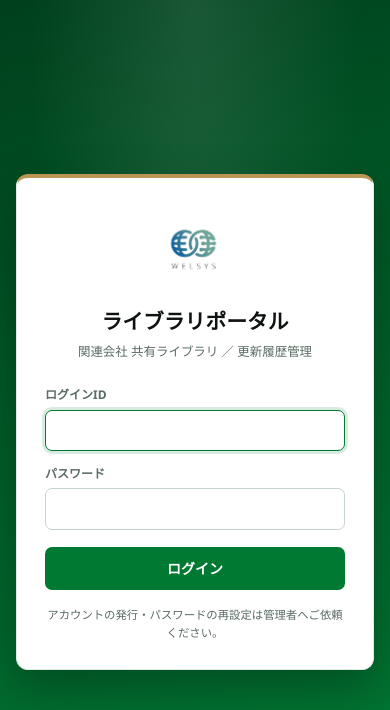
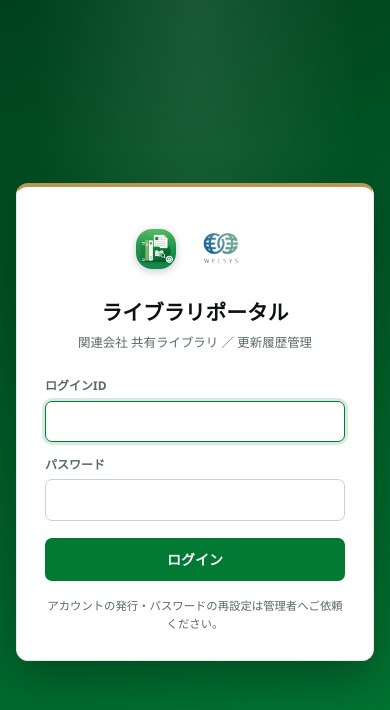
Before and after one commit to tatsuyahanada-eng/MusicLyrics, a PHP site: page /login.php in a window 390 px wide. Shown: the top 710 px of the page. Run offline with PHP 8.4, Linux system fonts and the light colour scheme.

Commit message:
Adopt the new PWA icon in-page, and give the row toggle a bouncier reveal
Replace the previous logo-derived PWA icons with the dedicated app icon the
user supplied, and show it inside the app itself, not just as a home-screen
tile:

- assets/app-icon-source.png is the master; icon-192/512/maskable-512,
  favicon-32/16 and a page-display copy (app-icon.png) are generated from it
- Header (index.php, settings.php, preview.html) and every auth-style screen
  (login, setup, offline) now show this app icon next to the existing WELSYS
  logo, in a light .lp-title-icons / .lp-auth-icons pairing that also holds up
  at phone widths
- manifest.webmanifest, apple-touch-icon links and the service worker's
  precache list point at the new files; every asset and icon reference is
  versioned to ?v=5 so installed PWAs actually pick up the new icon instead of
  serving the old cached one under the same filename

Re-checked the row-open effect per the request to look at it again, and made
it a bit more deliberate:
- The row itself lifts 2px with a back-easing bounce on open (plain ease back
  down on close, verified against the settled 180° chevron matrix and
  transform values via computed style, not just visually)
- The chevron rotation now overshoots past 180° before settling — measured via
  getComputedStyle sampling through the transition (peaks past 197° around
  250ms into a 550ms animation) instead of a flat linear turn
- Update-history entries cascade in with a per-item stagger (CSS custom
  property --i set from JS, capped at 8) rather than all appearing at once,
  each with its own small dot pop-in
- A gold-to-green underline draws in beneath "更新履歴" after the panel starts
  opening, timed to land after the cascade begins
- All of this stays governed by the existing prefers-reduced-motion override

Verified in a real browser against MariaDB: icon count and favicon/manifest
links on every page, computed transform/shadow values at rest and mid-toggle,
per-item stagger values, overshoot timing samples, and clean re-close with no
leftover animation state.

Co-Authored-By: Claude Sonnet 5 <noreply@anthropic.com>
Claude-Session: https://claude.ai/code/session_01Ca8ksNANpQNRdpec5rMJ66

```diff
--- a/library-portal/assets/library.css
+++ b/library-portal/assets/library.css
@@ -66,12 +66,20 @@
   gap: 18px; flex-wrap: wrap;
 }
 .lp-title { display: flex; align-items: center; gap: 13px; font-size: 1.4rem; font-weight: 700; letter-spacing: .02em; color: #fff; }
+.lp-title-icons { display: flex; align-items: center; gap: 8px; flex-shrink: 0; }
 .lp-title-logo {
-  width: 60px; height: 60px; object-fit: contain;
+  width: 52px; height: 52px; object-fit: contain;
   border-radius: 8px; background: #fff; padding: 3px;
   border: 1px solid rgba(255, 255, 255, .35); flex-shrink: 0;
   box-shadow: 0 2px 8px rgba(0, 0, 0, .18);
 }
+/* このツール自体のPWAアイコン（本体に白背景が含まれているため余白は付けない） */
+.lp-app-icon {
+  width: 52px; height: 52px; object-fit: contain;
+  border-radius: 12px; flex-shrink: 0;
+  box-shadow: 0 2px 8px rgba(0, 0, 0, .22);
+}
+.lp-app-icon-lg { width: 72px; height: 72px; border-radius: 16px; }
 .lp-title-text { display: flex; flex-direction: column; }
 .lp-title-sub { font-size: .73rem; font-weight: 500; color: rgba(255, 255, 255, .78); letter-spacing: .05em; margin-top: 1px; }
 .lp-header-actions { display: flex; align-items: center; gap: 14px; }
@@ -392,7 +447,8 @@
 @media (max-width: 640px) {
   .lp-header-inner { padding: 11px 14px; gap: 10px; }
   .lp-title { font-size: 1.15rem; gap: 10px; }
-  .lp-title-logo { width: 48px; height: 48px; }
+  .lp-title-logo, .lp-app-icon { width: 40px; height: 40px; }
+  .lp-title-icons { gap: 6px; }
   .lp-main { padding: 15px 12px 34px; }
 
   /* 狭い画面ではヘッダーの操作列を1行にまとめる */
@@ -432,9 +488,13 @@
   padding: 30px 28px 26px;
   text-align: center;
 }
+.lp-auth-icons {
+  display: flex; align-items: center; justify-content: center;
+  gap: 14px; margin-bottom: 14px;
+}
 .lp-auth-logo {
-  width: 84px; height: 84px; object-fit: contain;
-  margin: 0 auto 12px; display: block;
+  width: 64px; height: 64px; object-fit: contain;
+  display: block;
 }
 .lp-auth-title { font-size: 1.3rem; font-weight: 700; }
 .lp-auth-sub { font-size: .78rem; color: var(--lp-ink-soft); margin-top: 4px; }
--- a/library-portal/assets/library.js
+++ b/library-portal/assets/library.js
@@ -117,7 +117,7 @@ function rowHtml(it) {
   const url = safeUrl(it.downloadUrl);
 
   const timeline = it.history.length ? it.history.map((e, i) => `
-    <li class="lp-tl-item${i === 0 ? ' is-latest' : ''}">
+    <li class="lp-tl-item${i === 0 ? ' is-latest' : ''}" style="--i:${Math.min(i, 8)}">
       <div class="lp-tl-head">
         <span class="lp-tl-date">${fmtDate(e.date)} ${esc(e.time)}</span>
         ${kindBadge(e.kind)}
--- a/library-portal/login.php
+++ b/library-portal/login.php
@@ -34,15 +34,20 @@ $to   = (string)($_GET['to'] ?? ($_POST['to'] ?? ''));
   <meta charset="UTF-8">
   <meta name="viewport" content="width=device-width, initial-scale=1.0">
   <title>ログイン ｜ ライブラリポータル</title>
-  <link rel="icon" href="assets/welsys-logo.jpg">
+  <link rel="icon" type="image/png" sizes="32x32" href="assets/favicon-32.png?v=5">
+  <link rel="icon" type="image/png" sizes="16x16" href="assets/favicon-16.png?v=5">
+  <link rel="apple-touch-icon" href="assets/icon-192.png?v=5">
   <link rel="manifest" href="manifest.webmanifest">
   <meta name="theme-color" content="#007a33">
-  <link rel="stylesheet" href="assets/library.css?v=4">
+  <link rel="stylesheet" href="assets/library.css?v=5">
 </head>
 <body class="lp-body lp-body-auth">
   <main class="lp-auth">
     <div class="lp-auth-card">
-      <img class="lp-auth-logo" src="assets/welsys-logo.jpg" alt="WELSYS ロゴ">
+      <div class="lp-auth-icons">
+        <img class="lp-app-icon lp-app-icon-lg" src="assets/app-icon.png" alt="ライブラリポータル アイコン">
+        <img class="lp-auth-logo" src="assets/welsys-logo.jpg" alt="WELSYS ロゴ">
+      </div>
       <h1 class="lp-auth-title">ライブラリポータル</h1>
       <p class="lp-auth-sub">関連会社 共有ライブラリ ／ 更新履歴管理</p>
 
```
Also changed, not shown: other parts of library-portal/assets/library.css (+53 -6 lines), library-portal/index.php (+9 -5 lines), library-portal/offline.html (+8 -2 lines), library-portal/preview.html (+9 -4 lines), library-portal/service-worker.js (+8 -4 lines), library-portal/settings.php (+9 -5 lines), library-portal/setup.php (+8 -2 lines), library-portal/README.md, library-portal/assets/app-icon-source.png (added), library-portal/assets/app-icon.png (added), library-portal/assets/favicon-16.png (added), library-portal/assets/favicon-32.png (added), library-portal/assets/icon-192.png, library-portal/assets/icon-512.png, 2 more files.
